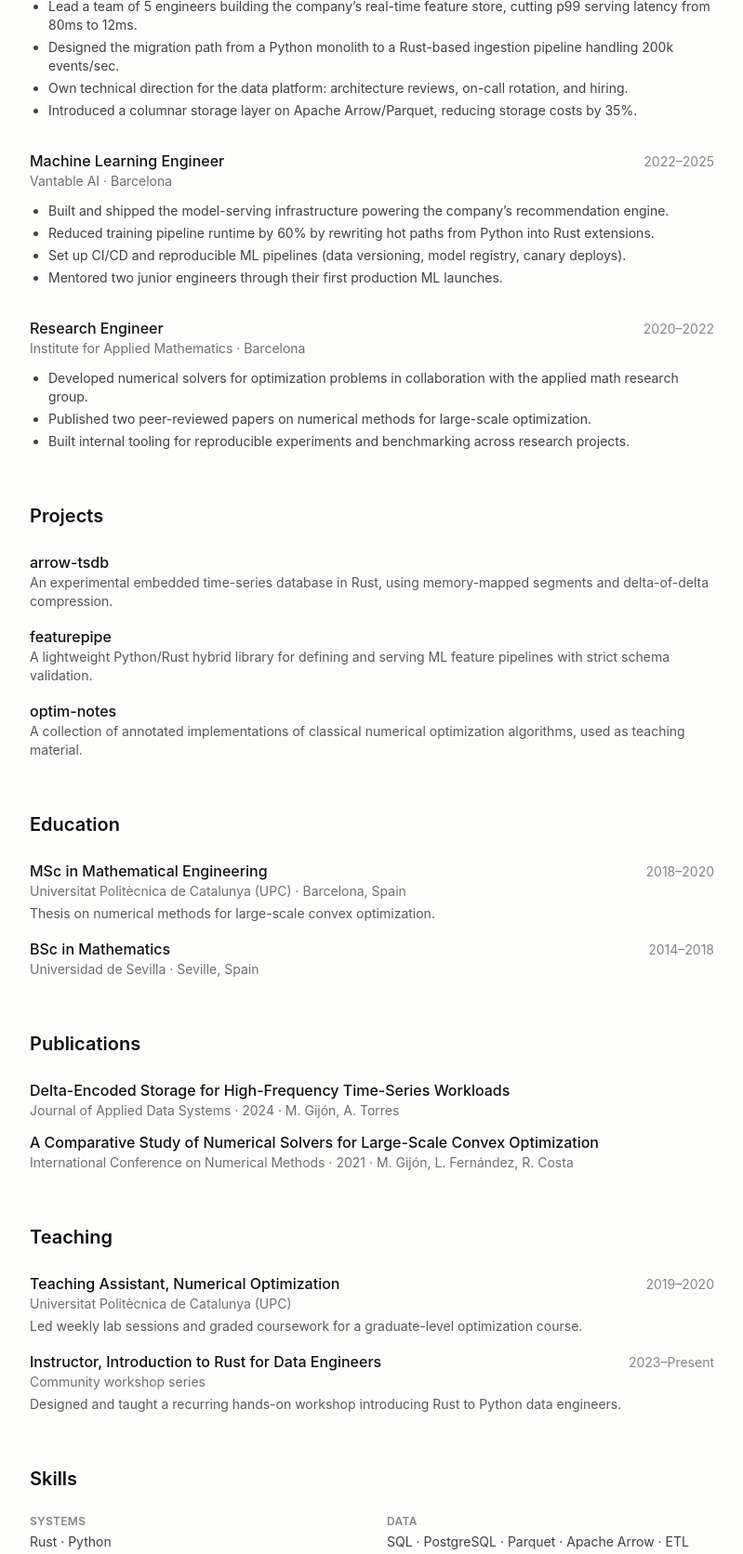
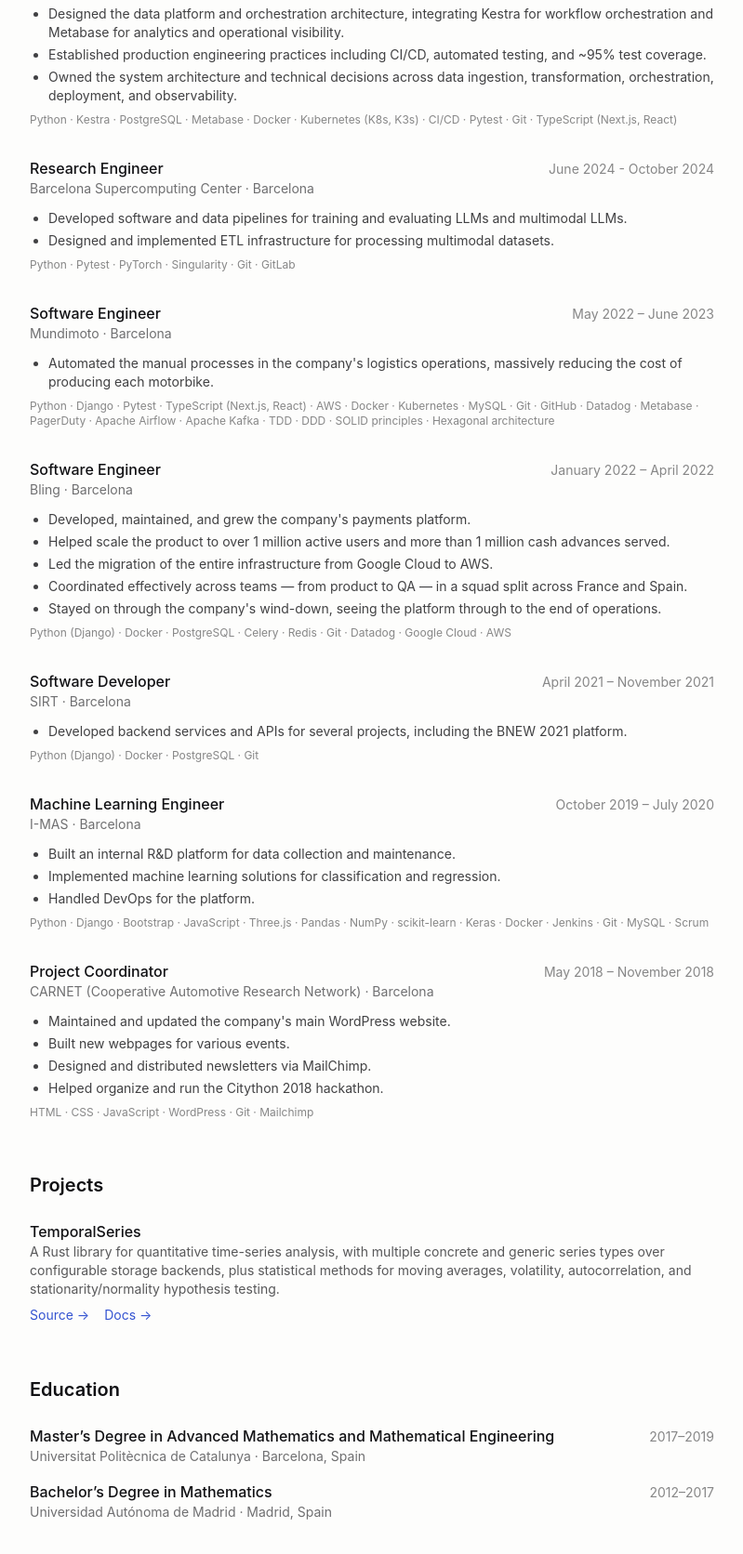
Before and after one commit to MGijon/TheGraph.es, an Astro site: page /cv in a window 1280 px wide. Shown: the part 660-2332 px from the top of the page at 93% size, without its empty margins (240-1039 px from the left). Built offline with nearby package versions, Linux system fonts and the light colour scheme; Astro itself is replaced by a stand-in of ours; some packages are replaced by stand-ins of ours.

Commit message:
feat(cv): replace mock content with real data, extend schema
Fill in the CV with real content and extend the data model to
support it, replacing everything that was still mocked.

Content
- Experience: replace mock entries with real roles (Eunoia Digital,
  Barcelona Supercomputing Center, Mundimoto, Bling, SIRT, I-MAS,
  CARNET), each with real bullets and per-role tech stack.
- Teaching: move the Associate Professor role (UPC) out of Experience
  into its own Teaching section; drop the two mock teaching entries.
- Publications: replace mocked papers with the three real ones
  (CCIA 2019 conference paper, master's and bachelor's theses), all
  linking to their UPCommons PDFs.
- Projects: replace mock projects with TemporalSeries (a Rust
  time-series analysis crate), linking to its GitHub repo and
  docs.rs page.
- Update header titles to reflect current focus areas.

Schema and rendering (src/data/cv.ts, src/pages/cv.astro)
- ExperienceEntry/TeachingEntry gain an optional `stack` field,
  rendered as a small tech-stack line under each entry's bullets.
- TeachingEntry.description now accepts `string | string[]`, so a
  role can list several bullet points instead of one paragraph
  (rendered as a bullet list when it's an array).
- TeachingEntry gains an optional `location` field, shown next to
  the institution like the other sections.
- CvProject gains an optional `docsHref`, rendered as a separate
  "Docs →" link alongside "Source →".
- Publication gains an optional `cta`, letting each entry override
  its link text (defaults to "Paper").
- Projects and Publications now render their link(s) as a labeled
  line below the entry instead of making the title itself a link,
  matching one consistent pattern across both sections.
- Hide the "Download CV (PDF)" button behind a `cvPdfAvailable`
  constant (currently false) since /cv.pdf doesn't exist yet —
  flip it back on once a PDF export is in place.

```diff
--- a/src/data/cv.ts
+++ b/src/data/cv.ts
@@ -4,12 +4,14 @@
   location: string;
   period: string;
   bullets: string[];
+  stack?: string[];
 }
 
 export interface CvProject {
   name: string;
   description: string;
   href?: string;
+  docsHref?: string;
 }
 
 export interface EducationEntry {
@@ -26,13 +28,16 @@
   venue?: string;
   date?: string;
   authors?: string;
+  cta?: string;
 }
 
 export interface TeachingEntry {
   role: string;
   institution: string;
+  location?: string;
   period: string;
-  description?: string;
+  description?: string | string[];
+  stack?: string[];
 }
 
 export interface SkillGroup {
@@ -42,7 +47,7 @@
 
 export const cvHeader = {
   name: 'Manuel Gijón',
-  titles: 'Senior Software Engineer · Tech Lead',
+  titles: 'Senior Software Engineer · ML Systems · Rust · Data Engineering',
   location: 'Barcelona, Spain · Remote',
   keywords: ['Rust', 'Python', 'Data Engineering', 'ML Systems', 'Mathematics']
 };
@@ -54,115 +59,199 @@
   'engineering and technical leadership. Interested in Rust, quantitative computing ' +
   'and performance-critical systems.';
 
-// MOCK DATA — replace with real roles, dates, and achievement bullets.
 export const experience: ExperienceEntry[] = [
   {
-    role: 'Senior Software Engineer / Tech Lead',
-    company: 'Northwind Analytics',
-    location: 'Barcelona / Remote',
-    period: '2025–Present',
+    role: 'Technical Lead, Senior Software Engineer',
+    company: 'Eunoia Digital',
+    location: 'Barcelona',
+    period: 'January 2025 – Present',
     bullets: [
-      'Lead a team of 5 engineers building the company’s real-time feature store, cutting p99 serving latency from 80ms to 12ms.',
-      'Designed the migration path from a Python monolith to a Rust-based ingestion pipeline handling 200k events/sec.',
-      'Own technical direction for the data platform: architecture reviews, on-call rotation, and hiring.',
-      'Introduced a columnar storage layer on Apache Arrow/Parquet, reducing storage costs by 35%.'
-    ]
-  },
-  {
-    role: 'Machine Learning Engineer',
-    company: 'Vantable AI',
-    location: 'Barcelona',
-    period: '2022–2025',
-    bullets: [
-      'Built and shipped the model-serving infrastructure powering the company’s recommendation engine.',
-      'Reduced training pipeline runtime by 60% by rewriting hot paths from Python into Rust extensions.',
-      'Set up CI/CD and reproducible ML pipelines (data versioning, model registry, canary deploys).',
-      'Mentored two junior engineers through their first production ML launches.'
+'Led the design and implementation of a data warehouse from the ground up for a large-scale footwear company, establishing the data foundation for future machine learning systems.',
+    'Designed the data platform and orchestration architecture, integrating Kestra for workflow orchestration and Metabase for analytics and operational visibility.',
+    'Established production engineering practices including CI/CD, automated testing, and ~95% test coverage.',
+    'Owned the system architecture and technical decisions across data ingestion, transformation, orchestration, deployment, and observability.'
+  ],
+    stack: [
+    'Python',
+    'Kestra',
+    'PostgreSQL',
+    'Metabase',
+    'Docker',
+    'Kubernetes (K8s, K3s)',
+    'CI/CD',
+    'Pytest',
+    'Git',
+    'TypeScript (Next.js, React)',
     ]
   },
   {
     role: 'Research Engineer',
-    company: 'Institute for Applied Mathematics',
+    company: 'Barcelona Supercomputing Center',
     location: 'Barcelona',
-    period: '2020–2022',
+    period: 'June 2024 - October 2024',
     bullets: [
-      'Developed numerical solvers for optimization problems in collaboration with the applied math research group.',
-      'Published two peer-reviewed papers on numerical methods for large-scale optimization.',
-      'Built internal tooling for reproducible experiments and benchmarking across research projects.'
+    'Developed software and data pipelines for training and evaluating LLMs and multimodal LLMs.',
+    'Designed and implemented ETL infrastructure for processing multimodal datasets.'
+    ],
+    stack: ['Python', 'Pytest', 'PyTorch', 'Singularity', 'Git', 'GitLab']
+  },
+  {
+    role: 'Software Engineer',
+    company: 'Mundimoto',
+    location: 'Barcelona',
+    period: 'May 2022 – June 2023',
+    bullets: [
+      "Automated the manual processes in the company's logistics operations, massively reducing the cost of producing each motorbike."
+    ],
+    stack: [
+      'Python',
+      'Django',
+      'Pytest',
+      'TypeScript (Next.js, React)',
+      'AWS',
+      'Docker',
+      'Kubernetes',
+      'MySQL',
+      'Git',
+      'GitHub',
+      'Datadog',
+      'Metabase',
+      'PagerDuty',
+      'Apache Airflow',
+      'Apache Kafka',
+      'TDD',
+      'DDD',
+      'SOLID principles',
+      'Hexagonal architecture'
     ]
+  },
+  {
+    role: 'Software Engineer',
+    company: 'Bling',
+    location: 'Barcelona',
+    period: 'January 2022 – April 2022',
+    bullets: [
+      "Developed, maintained, and grew the company's payments platform.",
+      'Helped scale the product to over 1 million active users and more than 1 million cash advances served.',
+      'Led the migration of the entire infrastructure from Google Cloud to AWS.',
+      'Coordinated effectively across teams — from product to QA — in a squad split across France and Spain.',
+      "Stayed on through the company's wind-down, seeing the platform through to the end of operations."
+    ],
+    stack: ['Python (Django)', 'Docker', 'PostgreSQL', 'Celery', 'Redis', 'Git', 'Datadog', 'Google Cloud', 'AWS']
+  },
+  {
+    role: 'Software Developer',
+    company: 'SIRT',
+    location: 'Barcelona',
+    period: 'April 2021 – November 2021',
+    bullets: ['Developed backend services and APIs for several projects, including the BNEW 2021 platform.'],
+    stack: ['Python (Django)', 'Docker', 'PostgreSQL', 'Git']
+  },
+  {
+    role: 'Machine Learning Engineer',
+    company: 'I-MAS',
+    location: 'Barcelona',
+    period: 'October 2019 – July 2020',
+    bullets: [
+      'Built an internal R&D platform for data collection and maintenance.',
+      'Implemented machine learning solutions for classification and regression.',
+      'Handled DevOps for the platform.'
+    ],
+    stack: [
+      'Python',
+      'Django',
+      'Bootstrap',
+      'JavaScript',
+      'Three.js',
+      'Pandas',
+      'NumPy',
+      'scikit-learn',
+      'Keras',
+      'Docker',
+      'Jenkins',
+      'Git',
+      'MySQL',
+      'Scrum'
+    ]
+  },
+  {
+    role: 'Project Coordinator',
+    company: 'CARNET (Cooperative Automotive Research Network)',
+    location: 'Barcelona',
+    period: 'May 2018 – November 2018',
+    bullets: [
+      "Maintained and updated the company's main WordPress website.",
+      'Built new webpages for various events.',
+      'Designed and distributed newsletters via MailChimp.',
+      'Helped organize and run the Citython 2018 hackathon.'
+    ],
+    stack: ['HTML', 'CSS', 'JavaScript', 'WordPress', 'Git', 'Mailchimp']
   }
 ];
 
-// MOCK DATA — replace with real projects.
 export const cvProjects: CvProject[] = [
   {
-    name: 'arrow-tsdb',
+    name: 'TemporalSeries',
     description:
-      'An experimental embedded time-series database in Rust, using memory-mapped segments and delta-of-delta compression.',
-    href: 'https://github.com/MGijon/arrow-tsdb'
-  },
-  {
-    name: 'featurepipe',
-    description:
-      'A lightweight Python/Rust hybrid library for defining and serving ML feature pipelines with strict schema validation.',
-    href: 'https://github.com/MGijon/featurepipe'
-  },
-  {
-    name: 'optim-notes',
-    description:
-      'A collection of annotated implementations of classical numerical optimization algorithms, used as teaching material.',
-    href: 'https://github.com/MGijon/optim-notes'
+      'A Rust library for quantitative time-series analysis, with multiple concrete and generic series ' +
+      'types over configurable storage backends, plus statistical methods for moving averages, volatility, ' +
+      'autocorrelation, and stationarity/normality hypothesis testing.',
+    href: 'https://github.com/MGijon/TemporalSeries',
+    docsHref: 'https://docs.rs/temporalseries/latest/temporalseries/'
   }
 ];
 
-// MOCK DATA — replace with real degrees/institutions.
 export const education: EducationEntry[] = [
   {
-    degree: 'MSc in Mathematical Engineering',
-    institution: 'Universitat Politècnica de Catalunya (UPC)',
+    degree: 'Master’s Degree in Advanced Mathematics and Mathematical Engineering',
+    institution: 'Universitat Politècnica de Catalunya',
     location: 'Barcelona, Spain',
-    period: '2018–2020',
-    details: 'Thesis on numerical methods for large-scale convex optimization.'
+    period: '2017–2019'
   },
   {
-    degree: 'BSc in Mathematics',
-    institution: 'Universidad de Sevilla',
-    location: 'Seville, Spain',
-    period: '2014–2018'
+    degree: 'Bachelor’s Degree in Mathematics',
+    institution: 'Universidad Autónoma de Madrid',
+    location: 'Madrid, Spain',
+    period: '2012–2017'
   }
 ];
 
-// MOCK DATA — replace with real publications and links.
 export const publications: Publication[] = [
   {
-    title: 'Delta-Encoded Storage for High-Frequency Time-Series Workloads',
-    href: '#',
-    venue: 'Journal of Applied Data Systems',
-    date: '2024',
-    authors: 'M. Gijón, A. Torres'
+    title: 'Analyzing Distances in Word Embeddings and Their Relation with Seme Analysis',
+    href: 'https://upcommons.upc.edu/server/api/core/bitstreams/7d7a670f-e103-43f8-937d-7bcb205b05bc/content',
+    venue:
+      'Artificial Intelligence Research and Development: Proceedings of the 22nd International ' +
+      'Conference of the Catalan Association for Artificial Intelligence, vol. 319, p. 407, IOS Press',
+    date: '2019',
+    authors: 'M. Gijón Agudo, A. Vilalta Arias, D. Garcia-Gasulla'
   },
   {
-    title: 'A Comparative Study of Numerical Solvers for Large-Scale Convex Optimization',
-    href: '#',
-    venue: 'International Conference on Numerical Methods',
-    date: '2021',
-    authors: 'M. Gijón, L. Fernández, R. Costa'
+    title: 'An Analysis of Word Embedding Spaces and Regularities',
+    cta: 'Read the full thesis',
+    href: 'https://upcommons.upc.edu/server/api/core/bitstreams/a24cfc56-7cb6-4433-ab8d-5fb2b11b55a2/content',
+    venue: "Master's thesis — Universitat Politècnica de Catalunya",
+    date: '2019'
+  },
+  {
+    title: 'Modelos matemáticos de la disonancia',
+    cta: 'Read the full thesis',
+    href: 'https://upcommons.upc.edu/server/api/core/bitstreams/eee72244-282c-49d2-b0f4-69abfbddcaf2/content',
+    venue: "Bachelor's thesis — Universitat Politècnica de Catalunya",
+    date: '2017'
   }
 ];
 
-// MOCK DATA — replace with real teaching experience.
 export const teaching: TeachingEntry[] = [
   {
-    role: 'Teaching Assistant, Numerical Optimization',
-    institution: 'Universitat Politècnica de Catalunya (UPC)',
-    period: '2019–2020',
-    description: 'Led weekly lab sessions and graded coursework for a graduate-level optimization course.'
-  },
-  {
-    role: 'Instructor, Introduction to Rust for Data Engineers',
-    institution: 'Community workshop series',
-    period: '2023–Present',
-    description: 'Designed and taught a recurring hands-on workshop introducing Rust to Python data engineers.'
+    role: 'Associate Professor',
+    institution: 'Universitat Politècnica de Catalunya',
+    location: 'Barcelona',
+    period: 'February 2023 – June 2025',
+    description: [
+       'Taught practical Data Mining laboratory sessions to undergraduate Computer Science students ' +
+    'across five academic terms, covering data preprocessing, exploratory data analysis, statistical ' +
+    'methods, machine learning algorithms, model evaluation, and practical implementation in Python.' ]
   }
 ];
 
--- a/src/pages/cv.astro
+++ b/src/pages/cv.astro
@@ -10,9 +10,13 @@
   teaching,
   skills
 } from '../data/cv';
+
+// No PDF export yet — flip this back on once /cv.pdf exists.
+const cvPdfAvailable = false;
 ---
 
 <BaseLayout title="CV" description="Manuel Gijón's CV — experience, projects, education, publications, and teaching.">
+  {cvPdfAvailable && (
     <a
       href="/cv.pdf"
       download
@@ -20,6 +24,7 @@
     >
       Download CV (PDF)
     </a>
+  )}
 
   <header class="mt-10">
     <h1 class="text-3xl font-bold tracking-tight sm:text-4xl">{cvHeader.name}</h1>
@@ -47,6 +52,9 @@
               <li>{bullet}</li>
             ))}
           </ul>
+          {job.stack && job.stack.length > 0 && (
+            <p class="mt-2 text-xs text-ink/50">{job.stack.join(' · ')}</p>
+          )}
         </li>
       ))}
     </ul>
@@ -57,16 +65,22 @@
     <ul class="mt-6 space-y-4">
       {cvProjects.map((project) => (
         <li>
-          <h3 class="font-medium">
-            {project.href ? (
-              <a href={project.href} class="hover:text-accent" target="_blank" rel="noopener noreferrer">
-                {project.name}
+          <h3 class="font-medium">{project.name}</h3>
+          <p class="text-sm text-ink/70">{project.description}</p>
+          {(project.href || project.docsHref) && (
+            <div class="mt-2 flex gap-4 text-sm">
+              {project.href && (
+                <a href={project.href} class="text-accent hover:underline" target="_blank" rel="noopener noreferrer">
+                  Source &rarr;
                 </a>
-            ) : (
-              project.name
               )}
-          </h3>
-          <p class="text-sm text-ink/70">{project.description}</p>
+              {project.docsHref && (
+                <a href={project.docsHref} class="text-accent hover:underline" target="_blank" rel="noopener noreferrer">
+                  Docs &rarr;
+                </a>
+              )}
+            </div>
+          )}
         </li>
       ))}
     </ul>
@@ -96,12 +110,17 @@
     <ul class="mt-6 space-y-3">
       {publications.map((pub) => (
         <li>
-          <a href={pub.href} class="font-medium hover:text-accent" target="_blank" rel="noopener noreferrer">
-            {pub.title}
-          </a>
+          <h3 class="font-medium">{pub.title}</h3>
           <p class="text-sm text-ink/60">
             {[pub.venue, pub.date, pub.authors].filter(Boolean).join(' · ')}
           </p>
+          {pub.href && (
+            <div class="mt-2 flex gap-4 text-sm">
+              <a href={pub.href} class="text-accent hover:underline" target="_blank" rel="noopener noreferrer">
+                {pub.cta ?? 'Paper'} &rarr;
+              </a>
+            </div>
+          )}
         </li>
       ))}
     </ul>
@@ -116,8 +135,24 @@
             <h3 class="font-medium">{entry.role}</h3>
             <span class="text-sm text-ink/50">{entry.period}</span>
           </div>
-          <p class="text-sm text-ink/60">{entry.institution}</p>
-          {entry.description && <p class="mt-1 text-sm text-ink/70">{entry.description}</p>}
+          <p class="text-sm text-ink/60">
+            {entry.institution}
+            {entry.location && <> · {entry.location}</>}
+          </p>
+          {entry.description && (
+            Array.isArray(entry.description) ? (
+              <ul class="mt-3 list-disc space-y-1 pl-5 text-sm text-ink/80">
+                {entry.description.map((line) => (
+                  <li>{line}</li>
+                ))}
+              </ul>
+            ) : (
+              <p class="mt-1 text-sm text-ink/70">{entry.description}</p>
+            )
+          )}
+          {entry.stack && entry.stack.length > 0 && (
+            <p class="mt-2 text-xs text-ink/50">{entry.stack.join(' · ')}</p>
+          )}
         </li>
       ))}
     </ul>
```
Lines whose indentation alone changed are shown as unchanged.
